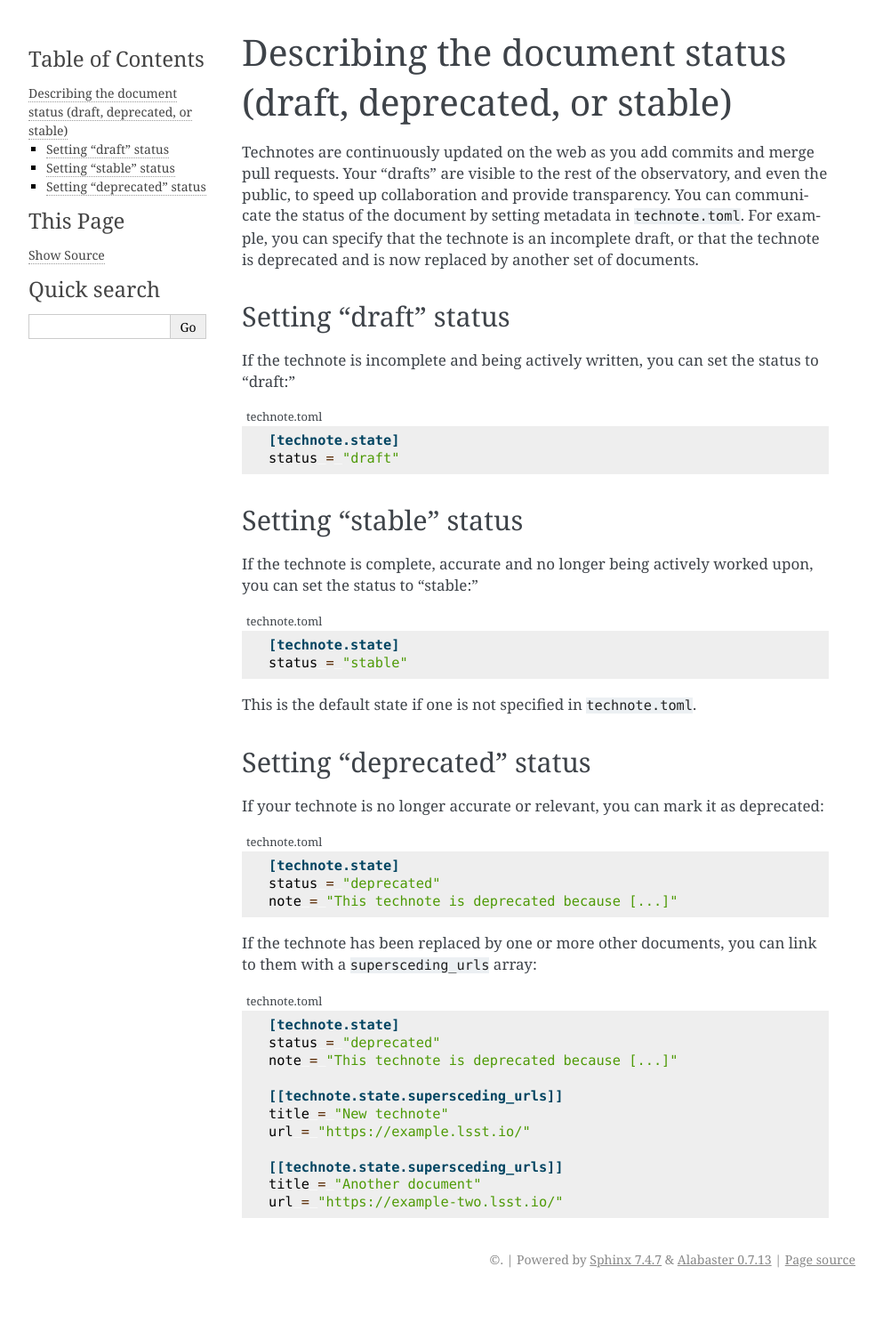
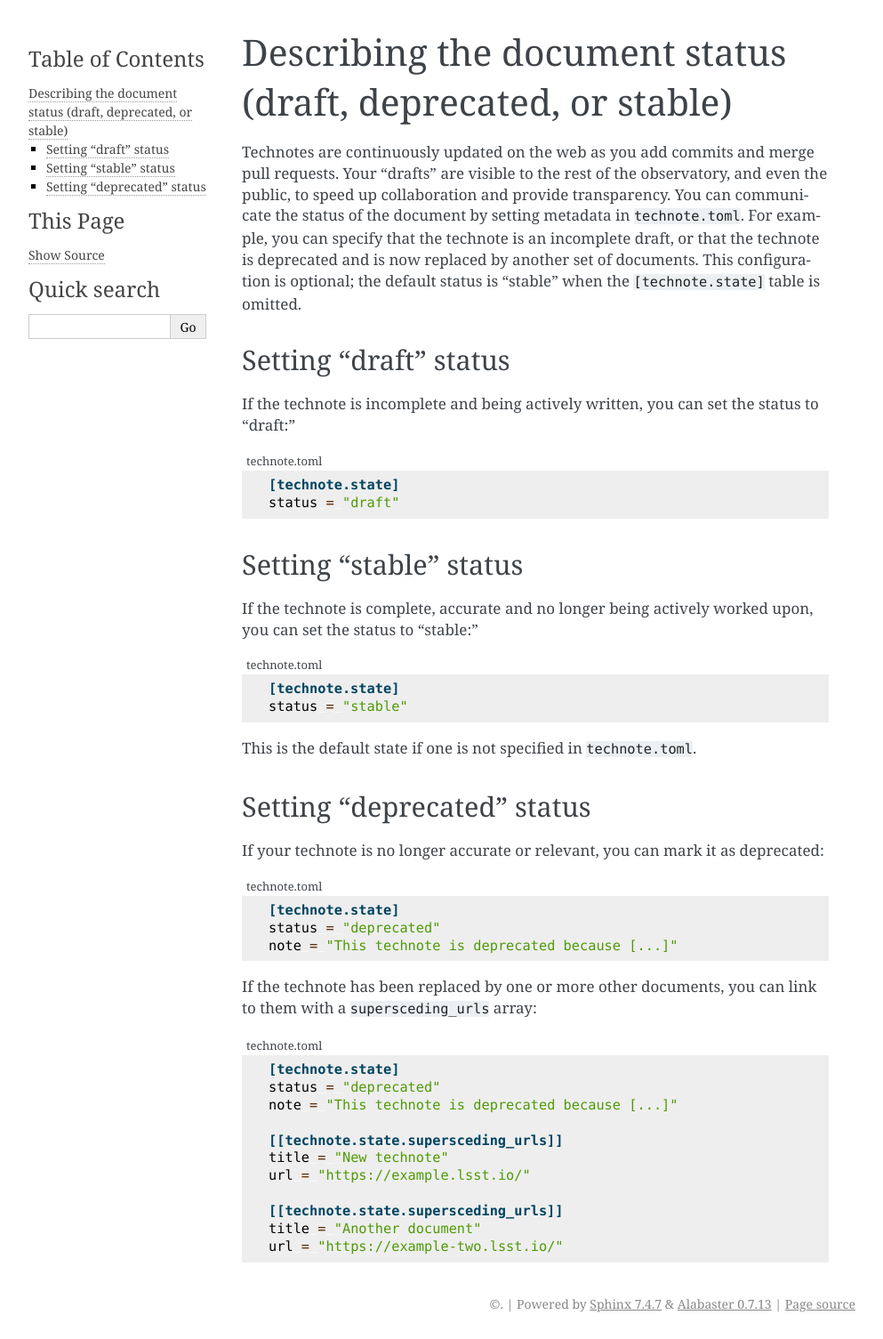
Before and after one commit to lsst-sqre/documenteer, a Sphinx documentation site: the page built from docs/technotes/document-status.rst, in a window 1280 px wide. Shown: the whole page at 89% size, without its empty margins (148-1141 px from the left). Built offline with Sphinx 7.4.7, drawn with Linux system fonts in a browser that asks for light colours; pages that are not in the unit, such as notebooks, are missing from menus; before the commit the page ends 1455 px from its top, so only the background shows below that.

Commit message:
Clarify optional nature of technote.state

```diff
--- a/docs/technotes/document-status.rst
+++ b/docs/technotes/document-status.rst
@@ -6,6 +6,7 @@ Technotes are continuously updated on the web as you add commits and merge pull
 Your "drafts" are visible to the rest of the observatory, and even the public, to speed up collaboration and provide transparency.
 You can communicate the status of the document by setting metadata in :file:`technote.toml`.
 For example, you can specify that the technote is an incomplete draft, or that the technote is deprecated and is now replaced by another set of documents.
+This configuration is optional; the default status is "stable" when the ``[technote.state]`` table is omitted.
 
 Setting "draft" status
 ======================
```
